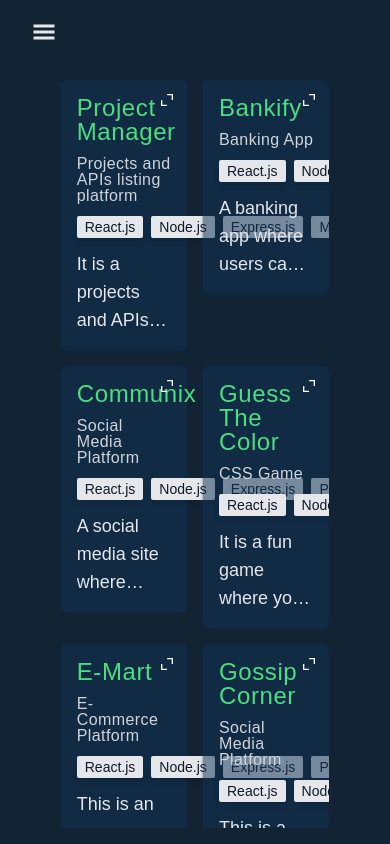
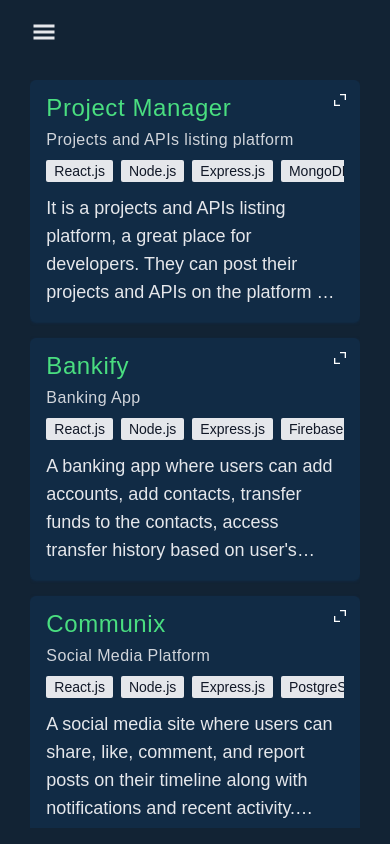
Before and after one commit to Rudra1402/ePortfolio, a React (Create React App) app: page /projects in a window 390 px wide. Built offline with nearby package versions, Linux system fonts and the light colour scheme; a web font is replaced by a local one.

Commit message:
profile page: responsive

```diff
--- a/src/components/projects/Projects.jsx
+++ b/src/components/projects/Projects.jsx
@@ -31,7 +31,7 @@ function Projects() {
                     {selectedProject?.category}
                 </div>
                 <div
-                    className='flex items-center gap-x-2'
+                    className='flex items-center w-full overflow-x-auto gap-x-2'
                 >
                     {selectedProject?.techStack?.map((t, index) => (
                         <div
@@ -57,7 +57,7 @@ function Projects() {
         >
             {isExpand ? projectDialog : null}
             <div
-                className='grid w-[75%] h-full overflow-y-auto grid-cols-2 gap-4'
+                className='grid w-[92%] sm:w-[65%] md:w-[85%] lg:w-[75%] h-full overflow-y-auto grid-cols-1 md:grid-cols-2 gap-4'
                 style={{ scrollbarWidth: 'none' }}
             >
                 {projects?.map((project, index) => (
@@ -83,7 +83,8 @@ function Projects() {
                             {project.category}
                         </div>
                         <div
-                            className='flex items-center gap-x-2'
+                            className='flex items-center gap-x-2 w-full overflow-x-auto'
+                            style={{ scrollbarWidth: 'none' }}
                         >
                             {project.techStack?.map((t, index) => (
                                 <div
@@ -95,7 +96,7 @@ function Projects() {
                             ))}
                         </div>
                         <div
-                            className='overflow-hidden text-gray-200 text-lg text-ellipsis line-clamp-3'
+                            className='overflow-hidden text-gray-200 text-lg text-ellipsis line-clamp-4 sm:line-clamp-3'
                         >
                             {project.desc}
                         </div>
```
Also changed, not shown: src/index.js (+8 -8 lines).
